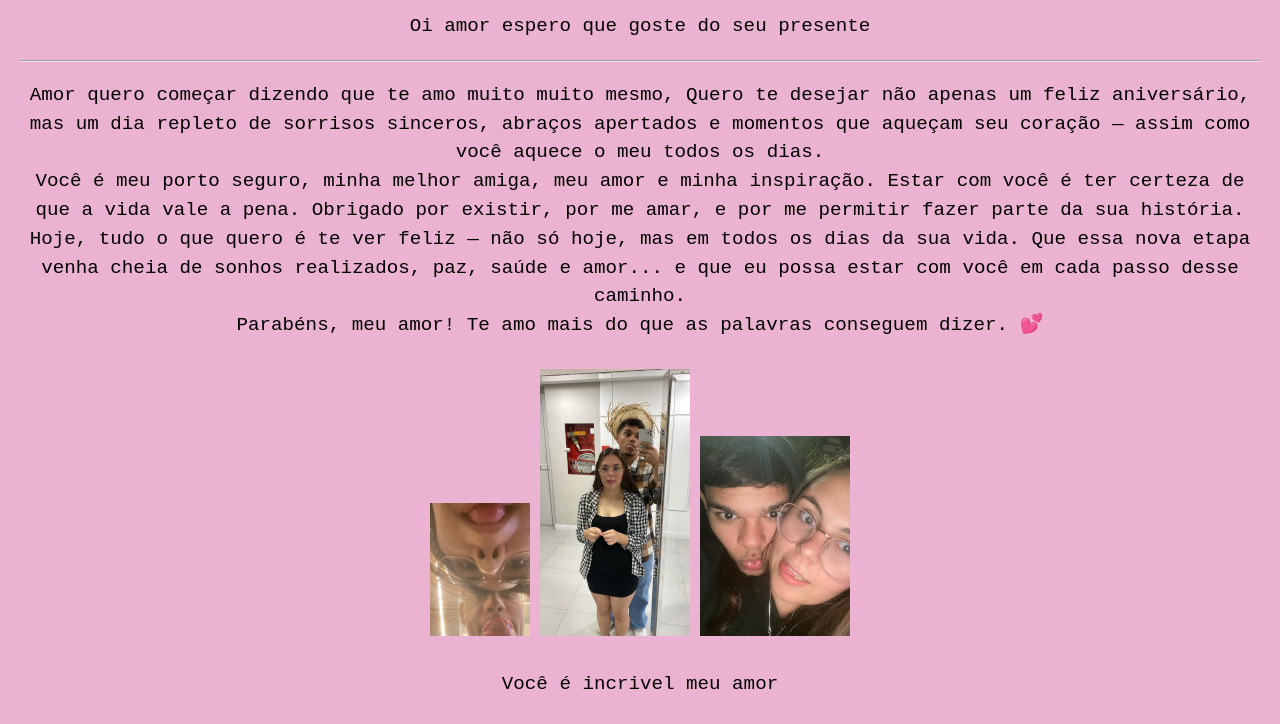
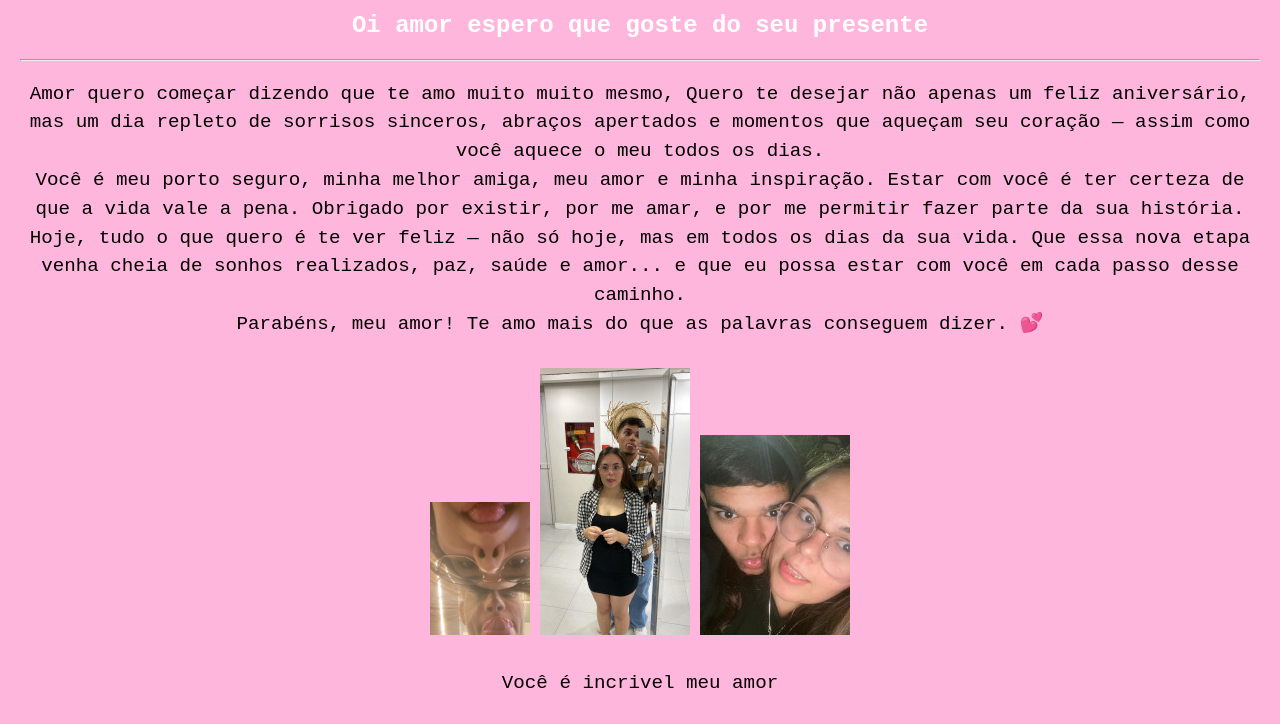
Before and after one commit to zaghi18/rojeto-aniversario-tuane, a plain HTML site: page index.html in a window 1280 px wide. Shown: the part 109-833 px from the top of the page. Drawn offline with Linux system fonts and the light colour scheme.

Commit message:
projeto-aniversario-tutu

```diff
--- a/index.html
+++ b/index.html
@@ -9,7 +9,7 @@
 <body>
 
     <h1>Feliz aniversario amor❤️🥳🥳</h1>
-           <p>Oi amor espero que goste do seu presente </p>
+           <h2>Oi amor espero que goste do seu presente</h2>
            <hr>
            <p>Amor quero começar dizendo que te amo muito muito mesmo, Quero te desejar não apenas um feliz aniversário, mas um dia repleto de sorrisos sinceros, abraços apertados e momentos que aqueçam seu coração — assim como você aquece o meu todos os dias. <br>
 
--- a/style.css
+++ b/style.css
@@ -1,5 +1,5 @@
 body {
-    background-color: #ebb3d1;
+    background-color: #ffb6dd;
     font-family: 'Courier New', Courier, monospace, sans-serif;
     color: #ffffff;
     text-align: center;
```
